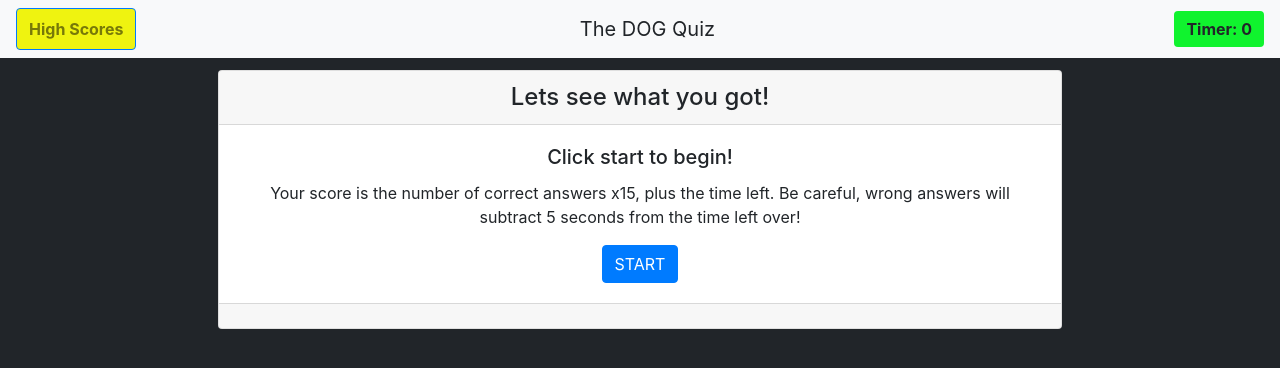
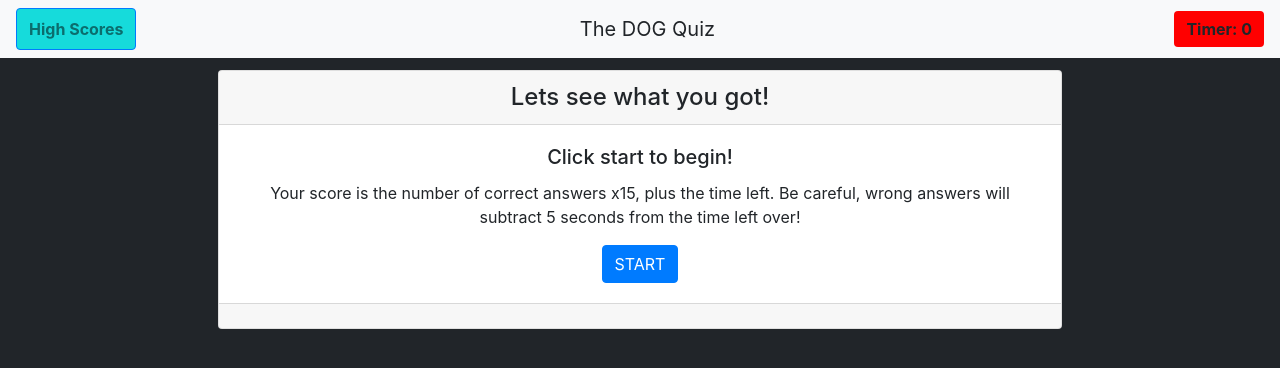
Before and after one commit to aweihe00/Code-Quiz, a plain HTML site: page index.html in a window 1280 px wide. Drawn offline with nearby package versions, Linux system fonts and the light colour scheme.

Commit message:
changing color

```diff
--- a/assets/style.css
+++ b/assets/style.css
@@ -14,12 +14,12 @@ textarea {
 
 .navbar-text {
   font-weight: bold;
-  background-color: #eff310
+  background-color: #16dbdb;
 }
 
 #timerText {
   color: #fff;
-  background-color: #10f32e;
+  background-color: red;
   display: inline-block;
   font-weight: bold;
   color: #212529;
```
